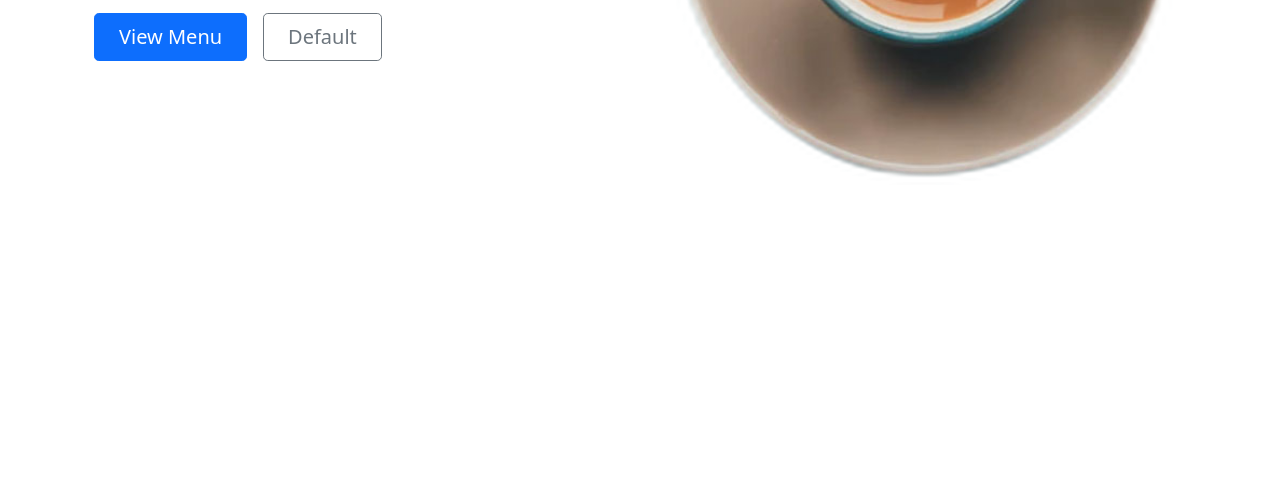
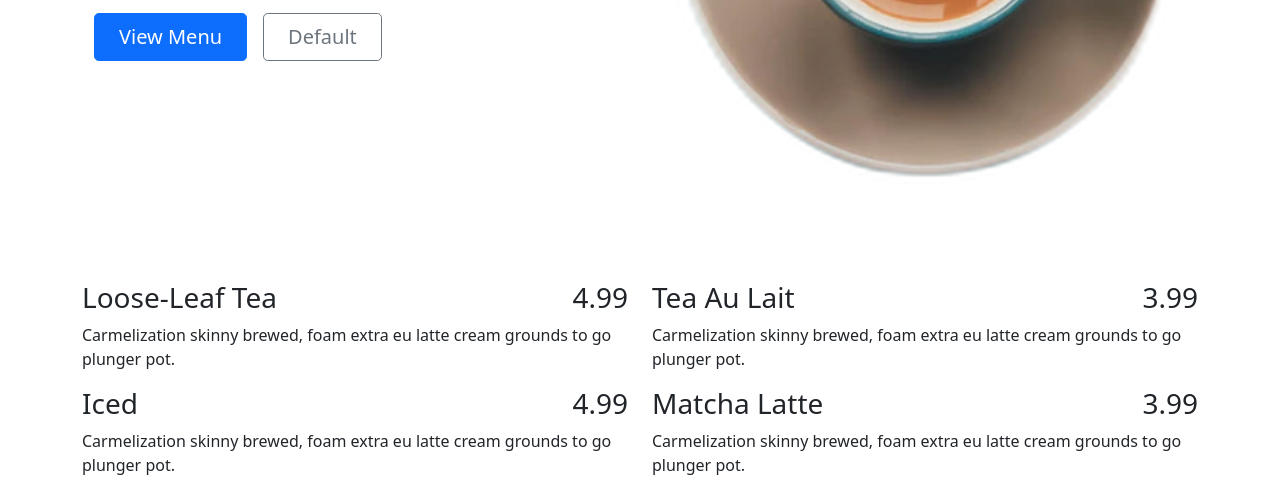
Before and after one commit to istarlet/derby-city-drip-bootstrap, a plain HTML site: page index.html in a window 1280 px wide. Shown: the part 521-1014 px from the top of the page. Before the commit the page ends 802 px from the top, so only its background shows below. Drawn offline with nearby package versions, Linux system fonts and the light colour scheme.

Commit message:
Add bootstrap classes to tea menu items

```diff
--- a/index.html
+++ b/index.html
@@ -83,6 +83,47 @@
       </div>
 
       <!-- Hero Section End -->
+
+<!-- Tea Menu Items Section -->
+
+<section class="container">
+    <div class="row">
+      <div class="col-sm-6">
+        <div class="d-flex justify-content-between">
+          <h3>Loose-Leaf Tea</h3>
+          <h3>4.99</h3>
+        </div>
+          <p>Carmelization skinny brewed, foam extra eu latte cream grounds to go plunger pot.</p>
+        </div>
+
+      <div class="col-sm-6">
+        <div class="d-flex justify-content-between">
+          <h3>Tea Au Lait</h3>
+          <h3>3.99</h3></div>
+          <p>Carmelization skinny brewed, foam extra eu latte cream grounds to go plunger pot.</p>
+        </div>
+
+      <div class="col-sm-6">
+        <div class="d-flex justify-content-between">
+          <h3>Iced</h3>
+          <h3>4.99</h3>
+          </div>
+          <p>Carmelization skinny brewed, foam extra eu latte cream grounds to go plunger pot.</p>
+        </div>
+
+      <div class="col-sm-6">
+        <div class="d-flex justify-content-between">
+          <h3>Matcha Latte</h3>
+          <h3>3.99</h3>
+          </div>
+          <p>Carmelization skinny brewed, foam extra eu latte cream grounds to go plunger pot.</p>
+
+      </div>
+    </div>
+  </section>
+
+  <!-- Tea Menu Items Section End -->
+
     </main>
     <!-- Option 1: Bootstrap Bundle with Popper -->
     <script
```
